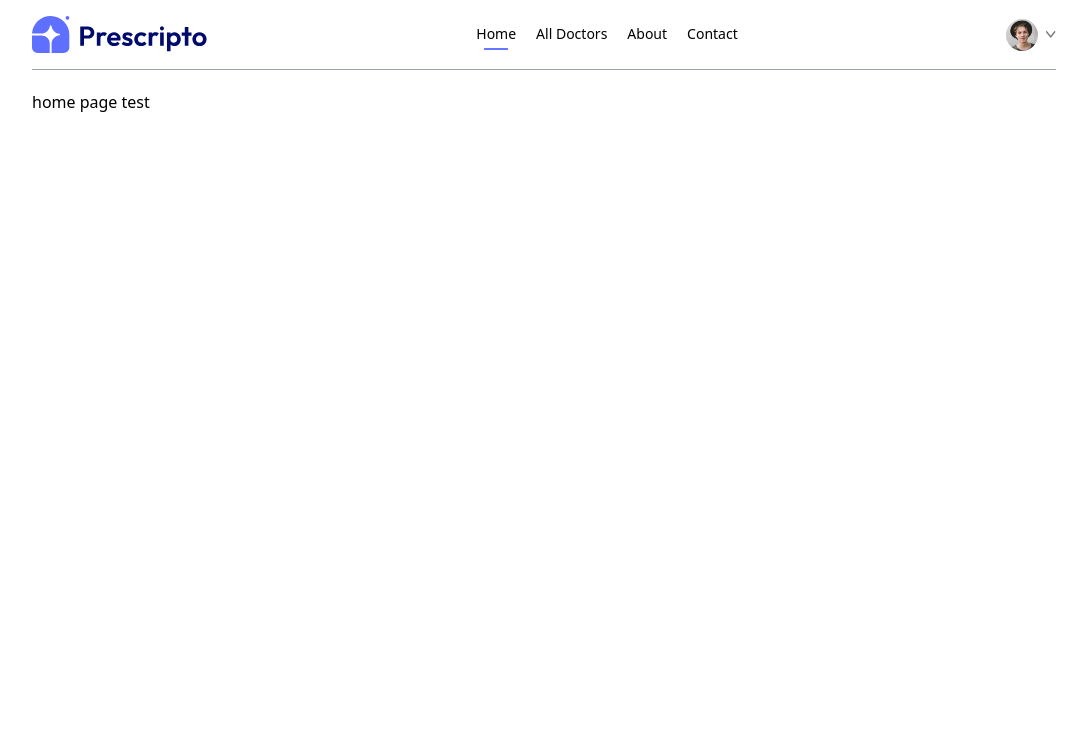
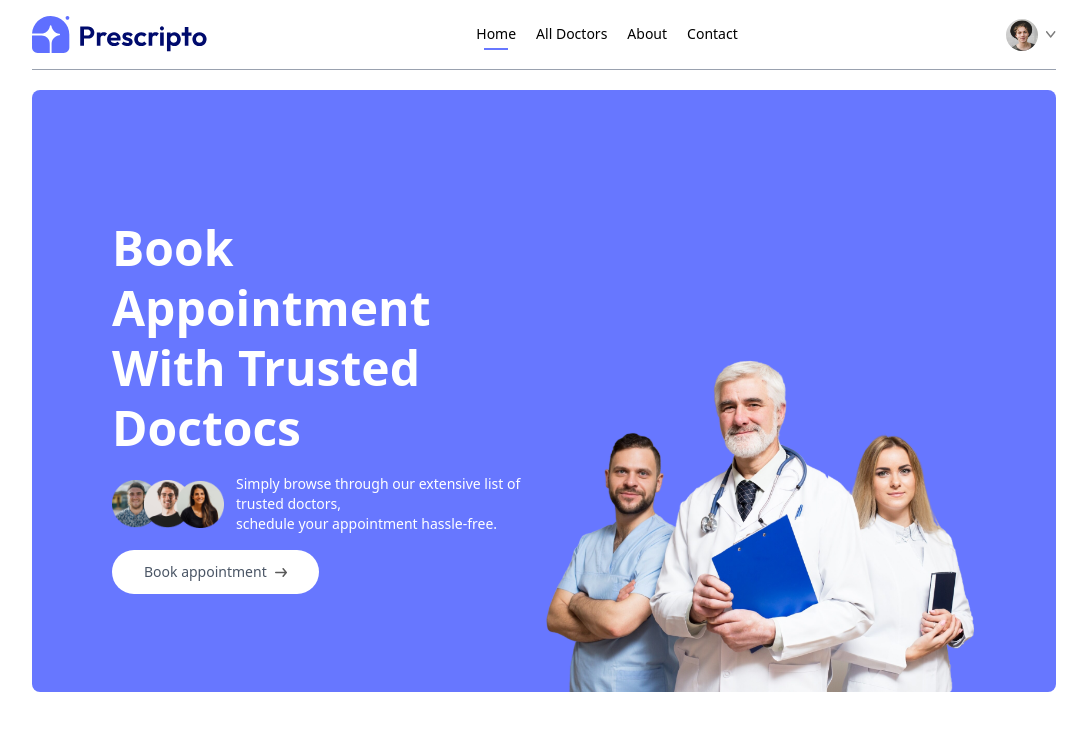
Before and after one commit to vinodverma1399/Prescripto, a React (Vite) app in the folder frontend/: page / in a window 1280 px wide. Shown: the top 730 px of the page, without its empty margins (96-1183 px from the left). Built offline with nearby package versions, Linux system fonts and the light colour scheme.

Commit message:
Header added on home page

```diff
--- /dev/null
+++ b/frontend/src/components/Header.jsx
@@ -0,0 +1,31 @@
+import React from 'react'
+import { assets } from '../assets/assets'
+
+const Header = () => {
+  return (
+    <div className='flex flex-col md:flex-row flex-wrap bg-[#6777FF] rounded-lg px-6 md:px-10 lg:px-20'>
+      {/* ...........left side......... */}
+      <div className='md:w-1/2 flex flex-col items-start justify-center gap-4 py-10 m-auto md:py-[10vw] md:mb-[-30px]'>
+        <p className='text-3xl md:text-4xl lg:text-5xl text-white font-semibold leading-tight md:leading-tight lg:leading-tight'>
+          Book Appointment <br/> With Trusted Doctocs
+        </p>
+        <div className=' flex flex-col md:flex-row items-center gap-3 text-white text-sm font-light'>
+          <img className='w-28' src={assets.group_profiles} alt=''/>
+          <p>
+            Simply browse through our extensive list of trusted doctors,<br className='hidden sm:block'/>
+            schedule your appointment hassle-free.
+          </p>
+        </div>
+        <a  href='#speciality' className='flex items-center gap-2 bg-white px-8 py-3 rounded-full text-gray-600 text-sm m-auto md:m-0 hover:scale-105 transition-all duration-300'>
+            Book appointment <img className='w-3' src={assets.arrow_icon}/>
+          </a>
+      </div>
+      {/* ...........right side........ */}
+      <div className='md:w-1/2 relative'>
+        <img className='w-full md:absolute bottom-0 h-auto rounded-lg' src={assets.header_img} alt="" />
+      </div>
+    </div>
+  )
+}
+
+export default Header
--- a/frontend/src/pages/Home.jsx
+++ b/frontend/src/pages/Home.jsx
@@ -1,8 +1,12 @@
 import React from 'react'
+import Header from '../components/Header'
 
 export const Home = () => {
   return (
-    <div> home page test</div>
+    <div>
+      <Header/>
+    </div>
+
   )
 }
 
```
